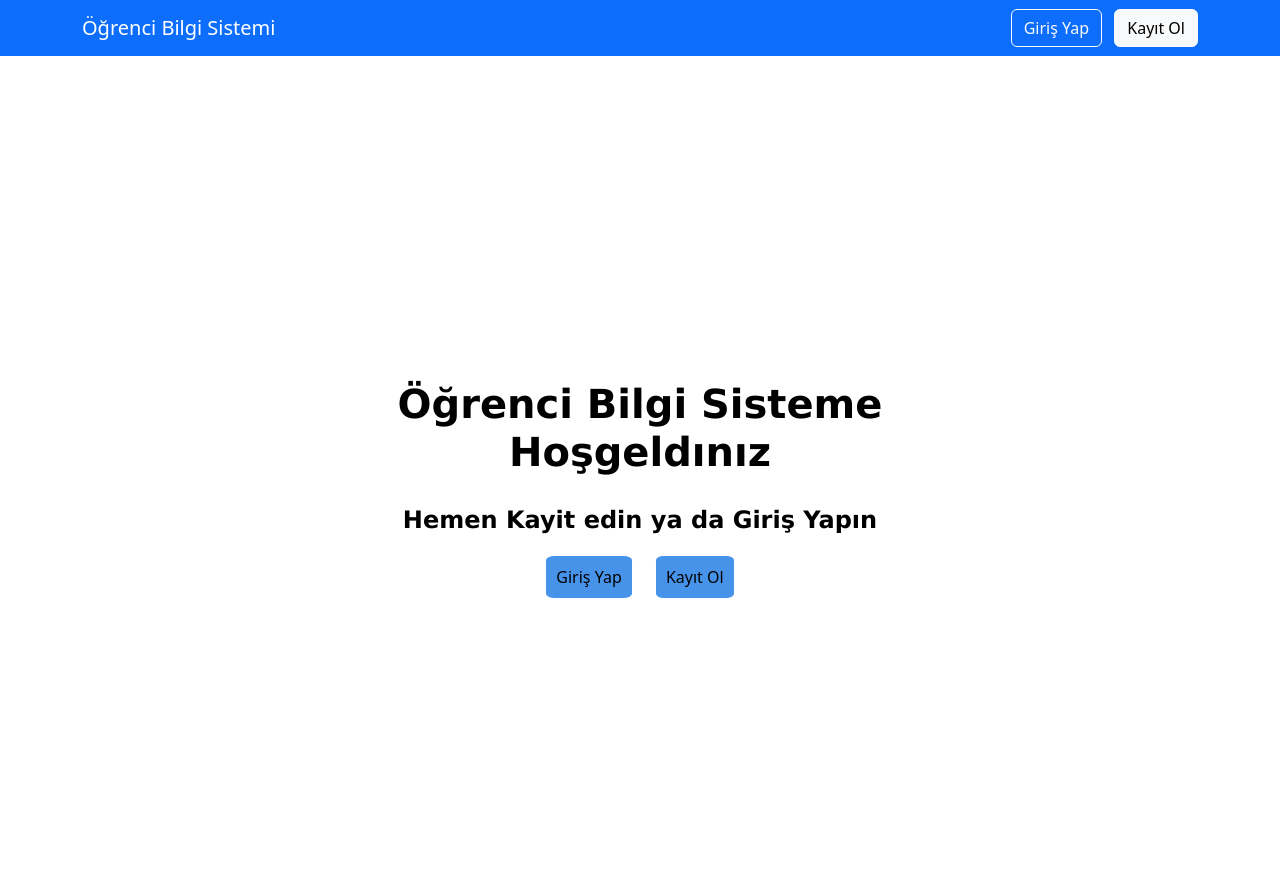
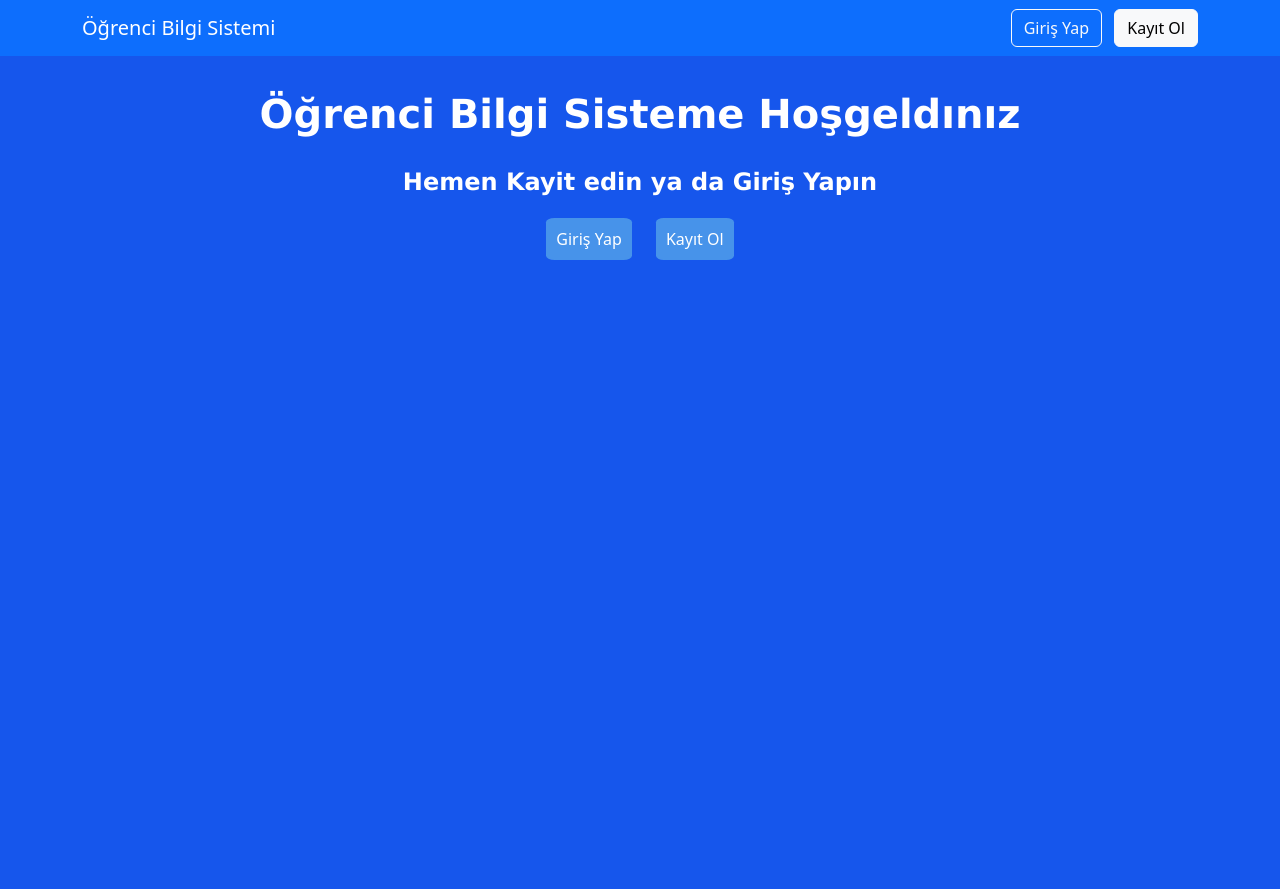
Before and after one commit to sidi96056/int, a Flask app: page / in a window 1280 px wide. After the commit the page ends 260 px from the top, so only its background shows below. Run offline with Flask 3, Linux system fonts and the light colour scheme; some libraries are stand-ins or nearby versions.

Commit message:
Update base.css

```diff
--- a/static/base.css
+++ b/static/base.css
@@ -1,5 +1,5 @@
 
-h1{ color:rgb(0, 0, 0);
+h1{ color:rgb(255, 255, 255);
     text-align: center;
     font-weight: bolder;
     font-size: 250%;
@@ -7,14 +7,14 @@ h1{ color:rgb(0, 0, 0);
 }
 h2 {
     margin: 30px;
-    color: rgb(0, 0, 0);
+    color: rgb(255, 255, 255);
     text-align: center;
     font-weight: bolder;
     font-size: 150%;
     font-family: 'Lucida Sans', 'Lucida Sans Regular', 'Lucida Grande', 'Lucida Sans Unicode', Geneva, Verdana, sans-serif;
 }
 nav{
-    padding: 300px;
+    padding: 10px;
     text-align: center;
 }
 #btn{
@@ -24,8 +24,12 @@ nav{
     padding: var(--padding);
      background-color: #4793ea;
       transition: box-shadow 0.25s;
-    color:black;
+    color:rgb(255, 255, 255);
     text-decoration: none;
     border:20px;
     border-radius:10%;
 }
+body{
+    background-color:rgb(22, 86, 236);
+
+}
```
